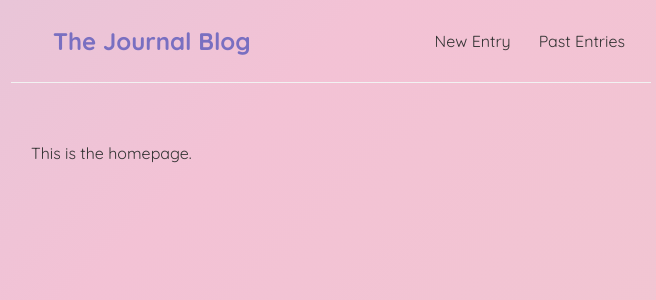
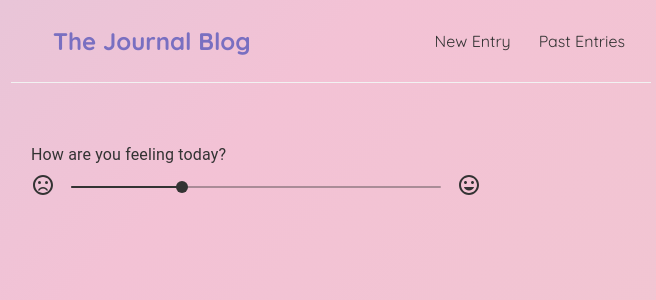
Before and after one commit to jsongcodes/journal-blog, a React (Create React App) app: page / in a window 1280 px wide. Shown: the top 300 px of the page, without its empty margins (309-965 px from the left). Built offline with nearby package versions, Linux system fonts and the light colour scheme.

Commit message:
Created slider on Home page

```diff
--- a/src/Create.js
+++ b/src/Create.js
@@ -24,8 +24,6 @@
     <div className="create">
       <h2>Add a New Entry</h2>
       <form onSubmit={handleSubmit}>
-        <label>How are you feeling today?</label>
-
         <label>Entry prompt:</label>
         <select
           required
--- a/src/Home.js
+++ b/src/Home.js
@@ -1,11 +1,45 @@
+// import React from "react";
+// import Box from "@material-ui/core/Box";
+// import Grid from "@material-ui/core/Grid";
+import MoodIcon from "@material-ui/icons/Mood";
+import SentimentVeryDissatisfiedIcon from "@material-ui/icons/SentimentVeryDissatisfied";
 import React from 'react';
+import { makeStyles } from '@material-ui/core/styles';
+import Grid from '@material-ui/core/Grid';
+import Typography from '@material-ui/core/Typography';
+import Slider from '@material-ui/core/Slider';
+
+const useStyles = makeStyles({
+    root: {
+      width: 450,
+    },
+  });
 
 
 const Home = () => {
+    const classes = useStyles();
+  const [value, setValue] = React.useState(30);
+
+  const handleChange = (event, newValue) => {
+    setValue(newValue);
+  };
+
   return (
-    <div>
-    This is the homepage.
-
+    <div className={classes.root}>
+      <Typography id="continuous-slider" gutterBottom>
+        How are you feeling today?
+      </Typography>
+      <Grid container spacing={2}>
+        <Grid item>
+          <SentimentVeryDissatisfiedIcon />
+        </Grid>
+        <Grid item xs>
+          <Slider value={value} onChange={handleChange} aria-labelledby="continuous-slider" />
+        </Grid>
+        <Grid item>
+          <MoodIcon />
+        </Grid>
+      </Grid>
     </div>
   );
 };
```
